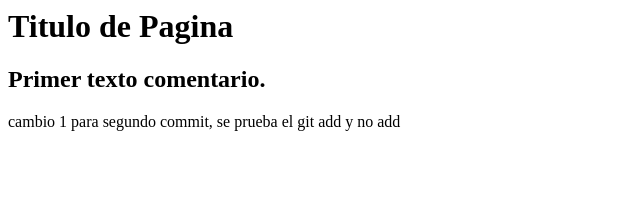
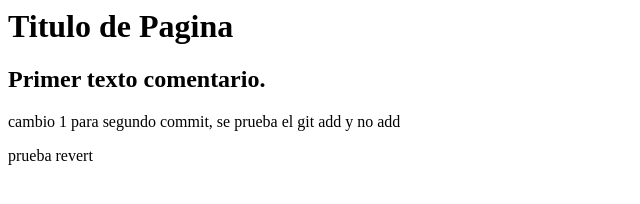
Before and after one commit to HarleyC0/Ecommer, a plain HTML site: page pag1/index.html in a window 1280 px wide. Shown: the full height of the page, 0-640 px from the left. Drawn offline with Linux system fonts and the light colour scheme.

Commit message:
prueba revert

```diff
--- a/pag1/index.html
+++ b/pag1/index.html
@@ -6,5 +6,6 @@
         <h1>Titulo de Pagina</h1>
         <h2>Primer texto comentario.</h2>
         <p>cambio 1 para segundo commit, se prueba el git add y no add</p>
+        <P>prueba revert</P>
     </body>
 </html>
```
